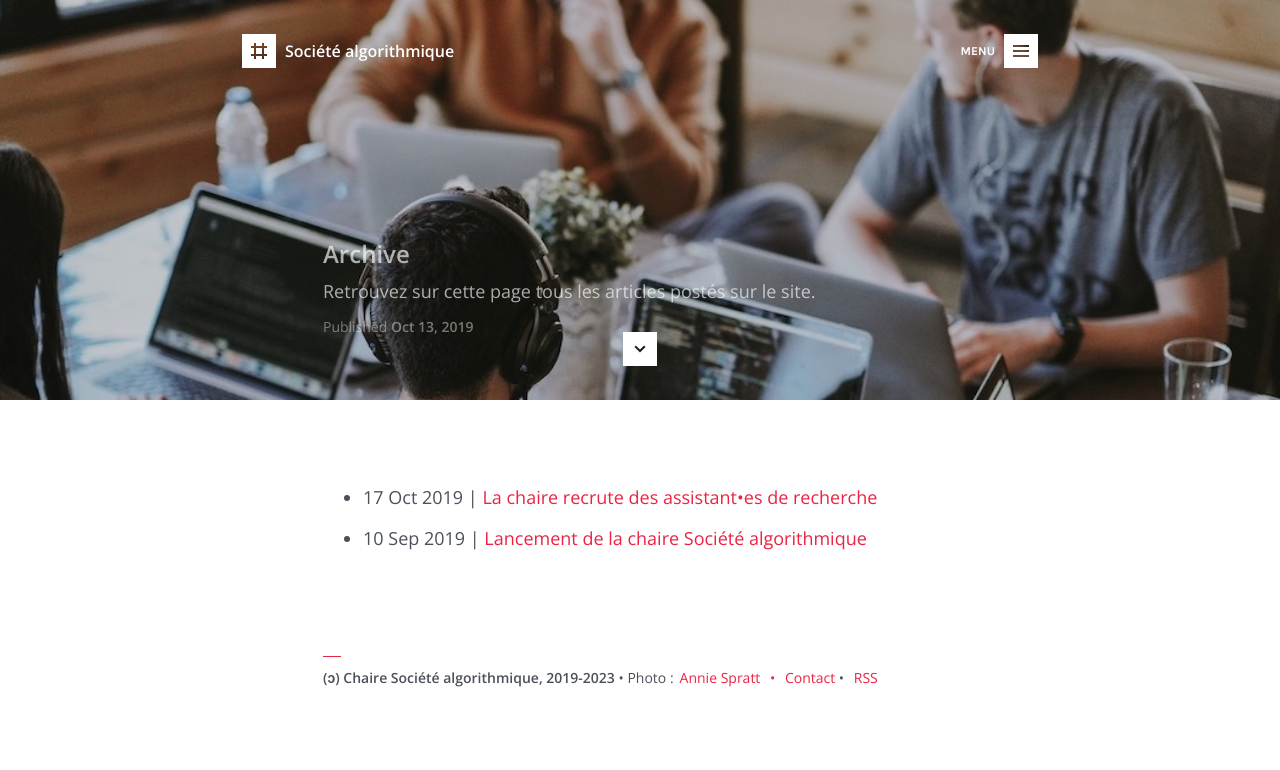
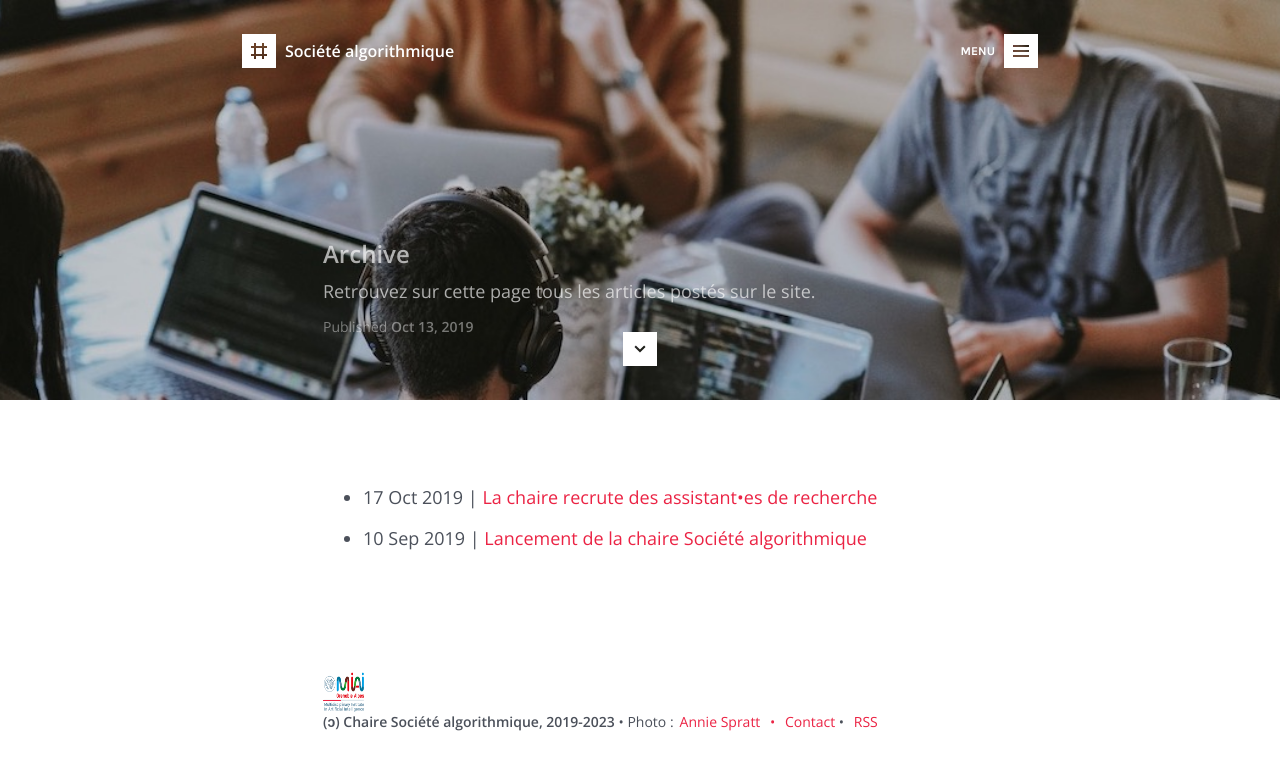
Before and after one commit to gillesbastin/algorithmicsociety.github.io, a Jekyll site: the page built from archive.md, in a window 1280 px wide. Shown: the top 770 px of the page. Built offline with Jekyll 4.4.1, drawn with Linux system fonts in a browser that asks for light colours.

Commit message:
Update footer.html

```diff
--- a/_includes/footer.html
+++ b/_includes/footer.html
@@ -1,6 +1,7 @@
     {% if site.copyright or site.email %}
 
       <footer data-animation="fadeInUp">
+           <img src="images/logoMIAI+BL-rvb.jpg" height="42" width="42">
         <div class="copyright">
           {% if site.copyright %}<b>{{ site.copyright }}</b>{% endif %} • Photo :<a href="https://unsplash.com/@anniespratt">Annie Spratt<a/> •
         	{% if site.email %}<a href="mailto:{{ site.email }}" title="Send E-Mail">Contact</a>{% endif %} •
```
